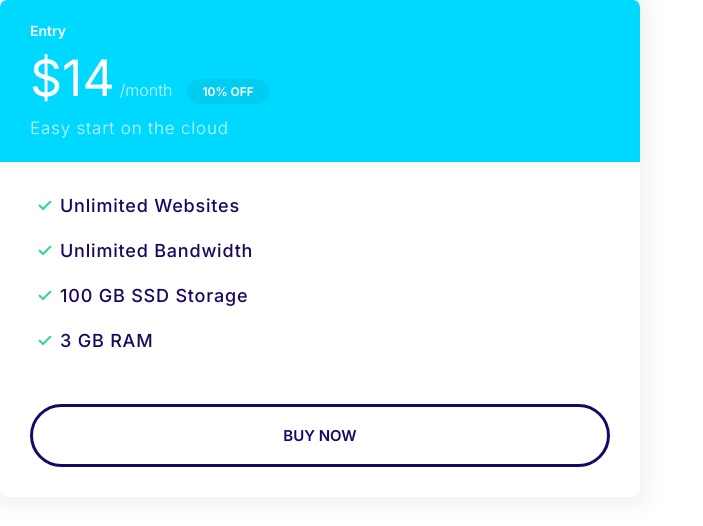
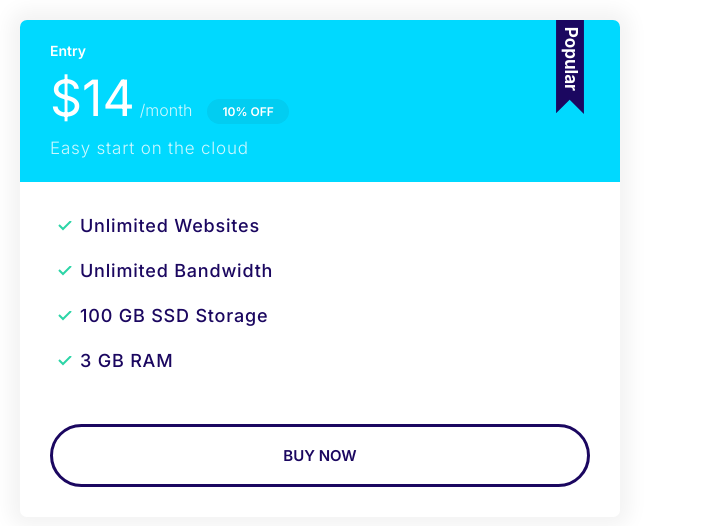
Before and after one commit to adamminchella/firstwebsite, a plain HTML site: page index.html in a window 1280 px wide. Shown: the whole page, without its empty margins (0-703 px from the left). Drawn offline with Linux system fonts and the light colour scheme.

Commit message:
Inserted the popular badge using the ::before selector

```diff
--- a/CSS/styles.css
+++ b/CSS/styles.css
@@ -301,6 +301,10 @@ a {
 
 /* Plans */
 
+.plan {
+  padding: 2rem;
+}
+
 .plan__name {
   font-size: 2.4rem;
   font-weight: 600;
@@ -326,6 +330,19 @@ a {
   opacity: 80%;
 }
 
+.plan--popular .card__header {
+  position: relative;
+}
+
+.plan--popular .card__header::before {
+  content: url(../Images/popular.svg);
+  width: 40px;
+  display: inline-block;
+  position: absolute;
+  top: -6px;
+  right: 5%;
+}
+
 @media screen and (min-width: 1024px) {
   .plan__name {
     font-size: 1.4rem;
--- a/index.html
+++ b/index.html
@@ -16,7 +16,7 @@
   </head>
   <body>
     <div style="width: 50%">
-      <div class="plan">
+      <div class="plan plan--popular">
         <div class="card card--secondary">
           <header class="card__header">
             <h3 class="plan__name">Entry</h3>
```
Also changed, not shown: Images/popular.svg (added).
